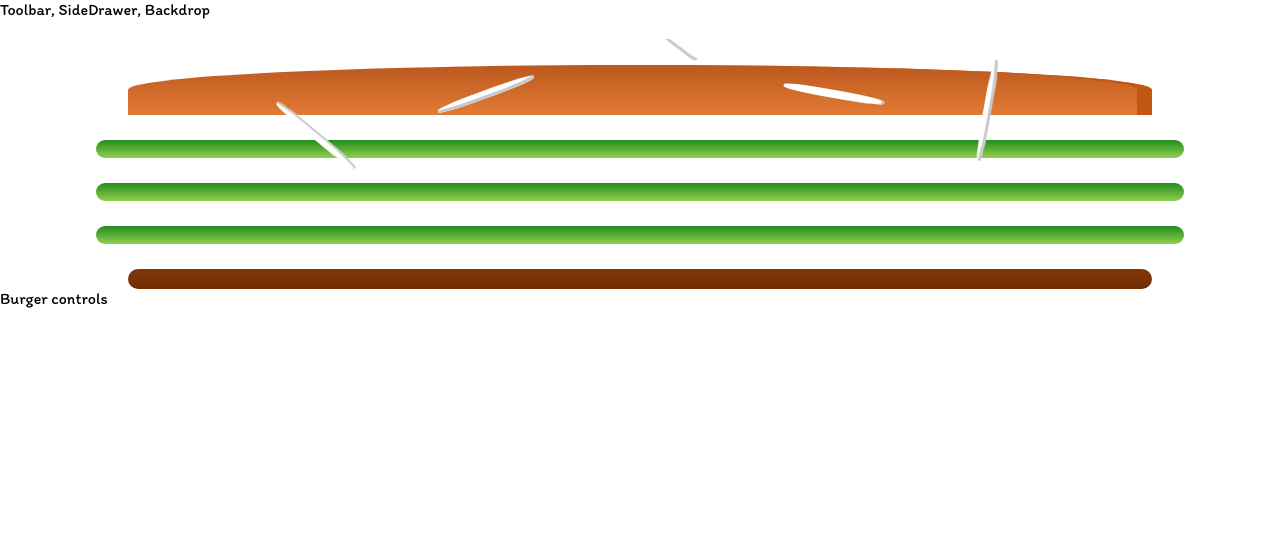
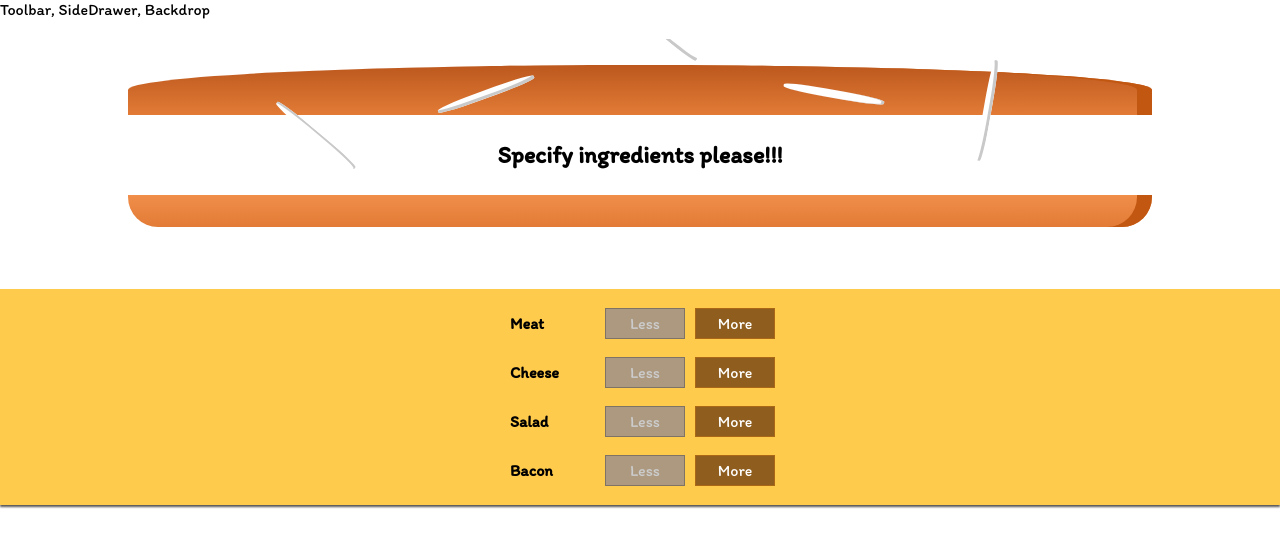
Before and after one commit to Soleksandr/burger-builder, a React app: page / in a window 1280 px wide. Shown: the top 546 px of the page. Built offline with nearby package versions, Linux system fonts and the light colour scheme.

Commit message:
BurgerControls component

```diff
--- /dev/null
+++ b/src/components/Burger/BuildControls/BuildControl/BuildControl.css
@@ -0,0 +1,56 @@
+.BuildControl {
+  display: flex;
+  justify-content: space-between;
+  align-items: center;
+  margin: 5px 0;
+}
+
+.BuildControl button {
+  display: block;
+  font: inherit;
+  padding: 5px;
+  margin: 0 5px;
+  width: 80px;
+  border: 1px solid #AA6817;
+  cursor:   ;
+  outline: none;
+}
+
+.BuildControl button:disabled {
+  background-color: #AC9980;
+  border: 1px solid #7E7365;
+  color: #ccc;
+  cursor: default;
+}
+
+.BuildControl button:hover:disabled {
+  background-color: #AC9980;
+  color: #ccc;
+  cursor: not-allowed;
+}
+
+.Label {
+  padding: 10px;
+  font-weight: bold;
+  width: 80px;
+}
+
+.BuildControl .Less {
+  background-color: #D39952;
+  color: white;
+}
+
+.BuildControl .More {
+  background-color: #8F5E1E;
+  color: white;
+}
+
+.BuildControl .Less:hover, .BuildControl .Less:active {
+  background-color: #DAA972;
+  color: white;
+}
+
+.BuildControl .More:hover,.BuildControl .More:active {
+  background-color: #99703F;
+  color: white;
+}
--- /dev/null
+++ b/src/components/Burger/BuildControls/BuildControl/BuildControl.jsx
@@ -0,0 +1,34 @@
+import React, { Component } from 'react';
+import PropTypes from 'prop-types';
+import classes from './BuildControl.css';
+
+class BuildControl extends Component {
+  addIngredient = () => {
+    this.props.addIngredient(this.props.type);
+  }
+
+  removeIngredient = () => {
+    this.props.removeIngredient(this.props.type);
+  }
+
+  render() {
+    console.log(this.props.disabled)
+    return (
+      <div className={classes.BuildControl}>
+        <div className={classes.Label}>{this.props.label}</div>
+        <button disabled={this.props.disabled} onClick={this.removeIngredient} className={classes.Less}>Less</button>
+        <button onClick={this.addIngredient} className={classes.More}>More</button>
+      </div>
+    );
+  }
+}
+
+export default BuildControl;
+
+BuildControl.propTypes = {
+  label: PropTypes.string.isRequired,
+  type: PropTypes.string.isRequired,
+  addIngredient: PropTypes.func.isRequired,
+  removeIngredient: PropTypes.func.isRequired,
+  disabled: PropTypes.bool.isRequired,
+};
--- /dev/null
+++ b/src/components/Burger/BuildControls/BuildControls.css
@@ -0,0 +1,10 @@
+.BuildControls {
+  width: 100%;
+  background-color: #ffcb4c;
+  display: flex;
+  flex-flow: column;
+  align-items: center;
+  box-shadow: 0 2px 2px #555555;
+  margin: auto;
+  padding: 10px 0;
+}
--- /dev/null
+++ b/src/components/Burger/BuildControls/BuildControls.jsx
@@ -0,0 +1,36 @@
+import React from 'react';
+import PropTypes from 'prop-types';
+import classes from './BuildControls.css';
+import BuildControl from './BuildControl/BuildControl';
+
+const controls = [
+  { label: 'Meat', type: 'meat' },
+  { label: 'Cheese', type: 'cheese' },
+  { label: 'Salad', type: 'salad' },
+  { label: 'Bacon', type: 'bacon' },
+];
+
+const buildControls = (props) => {
+  return (
+    <div className={classes.BuildControls}>
+      {controls.map(c => (
+        <BuildControl
+          key={c.label}
+          label={c.label}
+          type={c.type}
+          addIngredient={props.addIngredient}
+          removeIngredient={props.removeIngredient}
+          disabled={!props.ingredients[c.type]}
+        />
+      ))}
+    </div>
+  );
+};
+
+export default buildControls;
+
+buildControls.propTypes = {
+  addIngredient: PropTypes.func.isRequired,
+  removeIngredient: PropTypes.func.isRequired,
+  ingredients: PropTypes.objectOf(PropTypes.number).isRequired,
+};
--- a/src/components/Burger/Burger.css
+++ b/src/components/Burger/Burger.css
@@ -2,7 +2,8 @@
   width: 100%;
   margin: auto;
   height: 250px;
-  overflow: scroll;
+  overflow-y: auto;
+  text-align: center;
 }
 
 @media (min-widht: 1000px) and (min-height: 700px) {
--- a/src/components/Burger/Burger.jsx
+++ b/src/components/Burger/Burger.jsx
@@ -1,16 +1,21 @@
 import React from 'react';
 import PropTypes from 'prop-types';
-import BurgerIngredient from './BurgerIngridient/BurgerIngredient';
+import BurgerIngredient from './BurgerIngredient/BurgerIngredient';
 import classes from './Burger.css';
 
 const burger = (props) => {
-  const transformedIngredients = Object.keys(props.ingredients)
+  let transformedIngredients = Object.keys(props.ingredients)
     .map(name => [...Array(props.ingredients[name])]
       .map((_, i) => (
         <BurgerIngredient
           key={name + i}
           type={name}
-        />)));
+        />)))
+    .reduce((res, el) => res.concat(el), []);
+  console.log(transformedIngredients.length)
+  if (!transformedIngredients.length) {
+    transformedIngredients = <h2>Specify ingredients please!!!</h2>;
+  }
 
   return (
     <div className={classes.Burger}>
--- a/src/containers/BurgerBuilder/BurgerBuilder.jsx
+++ b/src/containers/BurgerBuilder/BurgerBuilder.jsx
@@ -1,22 +1,59 @@
 import React, { Component } from 'react';
 import Aux from '../../hoc/Aux';
 import Burger from '../../components/Burger/Burger';
+import BuildControls from '../../components/Burger/BuildControls/BuildControls';
+
+const PRICE = {
+  salad: 0.6,
+  meat: 1.2,
+  bacon: 0.9,
+  cheese: 0.7,
+};
 
 export default class BurgerBuilder extends Component {
   state = {
     ingredients: {
-      salad: 3,
-      meat: 1,
-      bacon: 1,
-      cheese: 2,
+      salad: 0,
+      meat: 0,
+      bacon: 0,
+      cheese: 0,
     },
+    totalPrice: 3,
+  }
+
+  addIngredient = (type) => {
+    this.setState(prevState => ({
+      ingredients: {
+        ...prevState.ingredients,
+        [type]: prevState.ingredients[type] + 1,
+      },
+      totalPrice: prevState.totalPrice + PRICE[type],
+    }));
+  }
+
+  removeIngredient = (type) => {
+    this.setState(prevState => ({
+      ingredients: {
+        ...prevState.ingredients,
+        [type]: prevState.ingredients[type] ? prevState.ingredients[type] - 1 : 0,
+      },
+      totalPrice: prevState.ingredients[type] ? prevState.totalPrice - PRICE[type] : prevState.totalPrice,
+    }));
   }
 
   render() {
+    const disabledInfo = Object.keys(this.state.ingredients)
+      .map(ingredient => ({ ingredient: !this.state.ingredients[ingredient] }));
+
     return (
       <Aux>
         <Burger ingredients={this.state.ingredients} />
-        <div>Burger controls</div>
+        <BuildControls
+          addIngredient={this.addIngredient}
+          removeIngredient={this.removeIngredient}
+          disabledInfo={disabledInfo}
+          ingredients={this.state.ingredients}
+        />
       </Aux>
     );
   }
```
Also changed, not shown: src/components/Burger/BurgerIngredient/BurgerIngredient.css (renamed from src/components/Burger/BurgerIngridient/BurgerIngredient.css), src/components/Burger/BurgerIngredient/BurgerIngredient.jsx (renamed from src/components/Burger/BurgerIngridient/BurgerIngredient.jsx).
